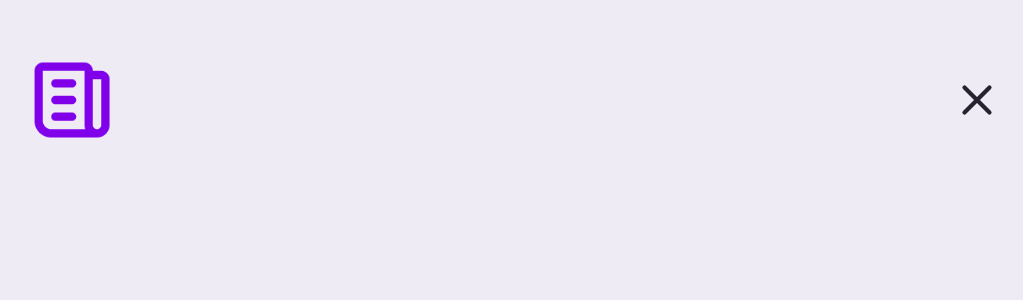
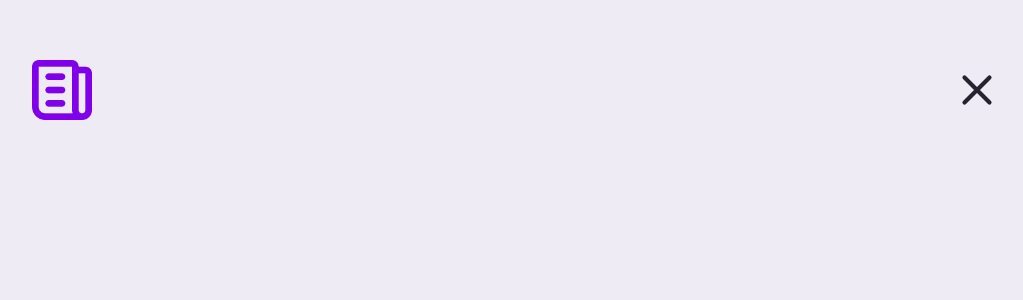
Before and after one commit to mirzadevv/react-news-agency, a React (Create React App) app: page / in a window 1280 px wide. Shown: the top 300 px of the page, without its empty margins (128-1151 px from the left). Built offline with nearby package versions, Linux system fonts and the light colour scheme.

Commit message:
style: change the size of navabr logo image

```diff
--- a/src/components/common/navbar/index.tsx
+++ b/src/components/common/navbar/index.tsx
@@ -7,8 +7,8 @@ import { HiOutlineMenu, HiOutlineX } from "react-icons/hi";
 
 // import components
 import NavbarAuthentication from "./navbarAuthentication";
+import ImageWithReactIcon from "../imageWithReactIcon";
 import NavbarMenu from "./navbarMenu";
-import ImageWithReactIcon from "../imageWithReactIcon";
 
 export default function Navbar() {
   const [burgerMenuMode, setBurgerMenuMode] = useState<boolean>(false);
@@ -19,6 +19,7 @@ export default function Navbar() {
           type="image"
           src={navbarLogoImg}
           className="logo-image"
+          size={80}
         />
 
         <Styled.NavListContainer>
```
